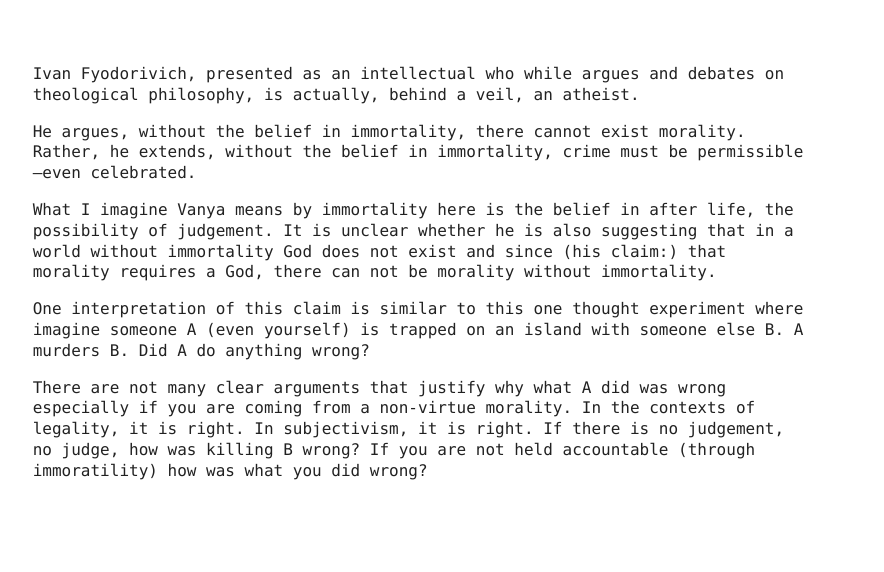
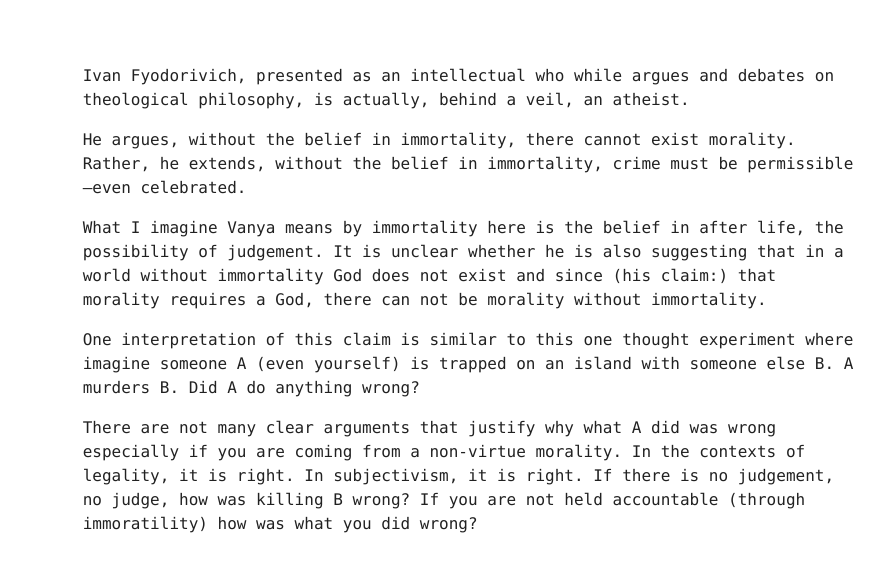
Before and after one commit to hussamh10/thinking-tokens, an MkDocs documentation site: the page built from docs/metaethics-morality-requires-belief-immortality.md, in a window 1280 px wide. Shown: the top 572 px of the page, without its empty margins (252-1136 px from the left). Built offline with MkDocs 1.6.1 and Material for MkDocs 9.7.7, drawn with Linux system fonts in a browser that asks for light colours.

```diff
--- a/docs/styles/notes.css
+++ b/docs/styles/notes.css
@@ -41,10 +41,10 @@
 body:not(.home-index) article.md-content__inner {
   width: 80ch !important;         /* wrap at ~80 chars */
   margin: 2rem auto !important;   /* center horizontally */
-  transform: translateX(30px);    /* nudge right */
+  transform: translateX(80px);    /* nudge right */
   font-family: var(--mono) !important;
   font-size: 0.8rem;
-  line-height: 1.3;
+  line-height: 1.5;
 }
 
 /* Kill the automatic page title at the top */
```
Also changed, not shown: 2 other files.
